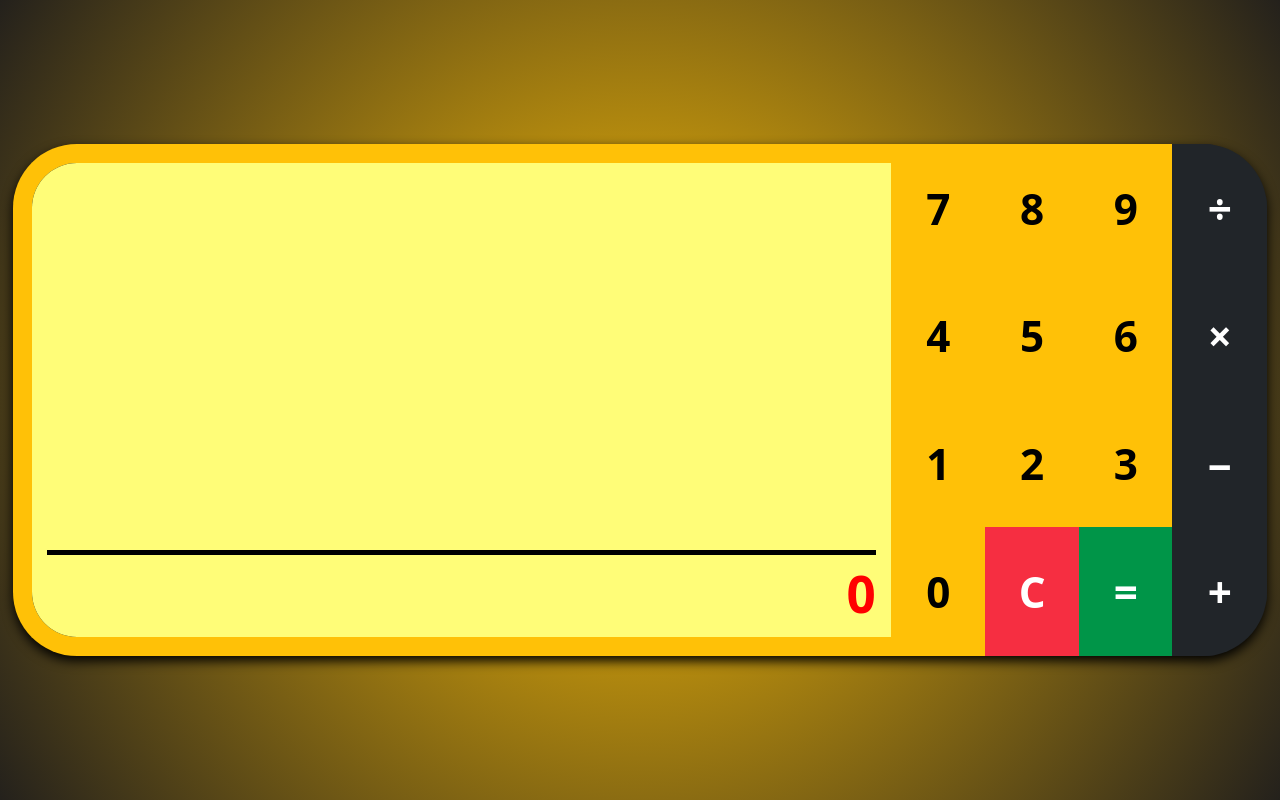
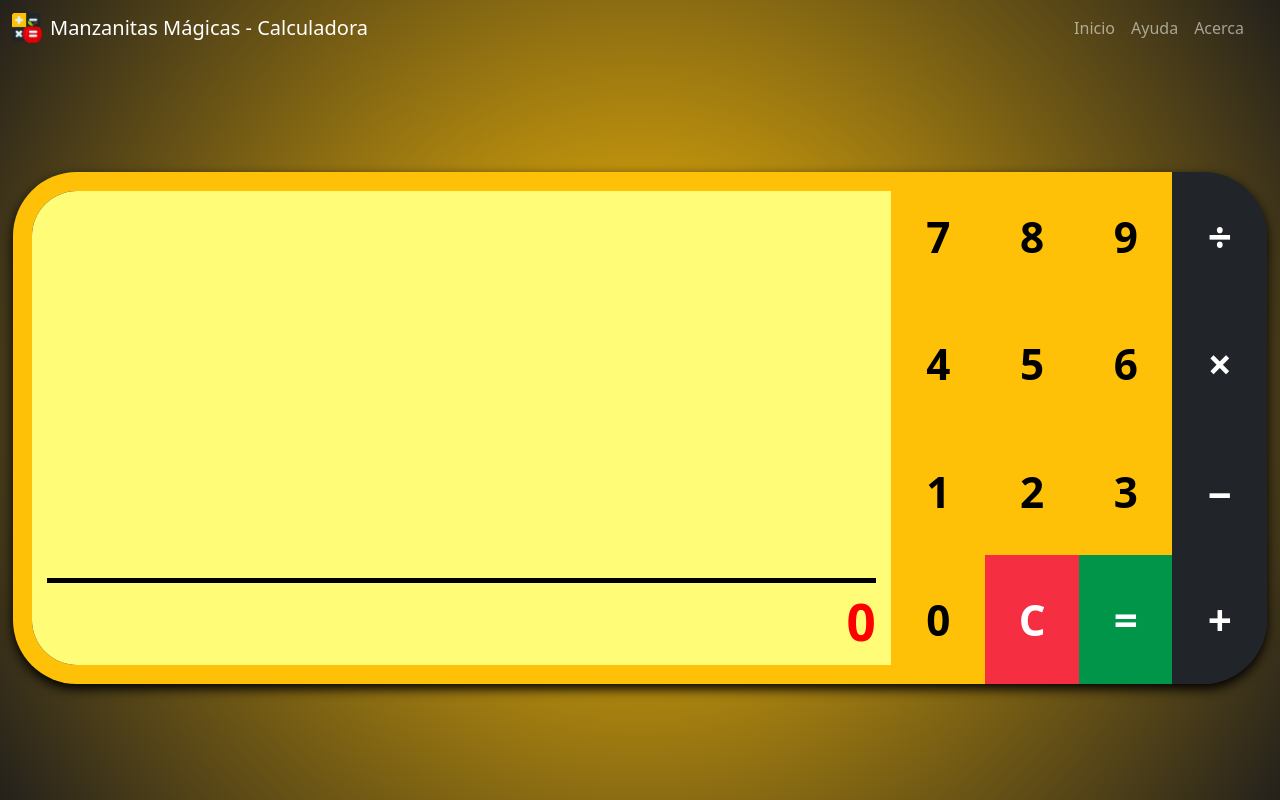
Before and after one commit to Kangeldar555/apple-calculator-for-kids, a React (Create React App) app: page / in a window 1280 px wide. Built offline with nearby package versions, Linux system fonts and the light colour scheme; the HTML template or start-up script is replaced by a standard one.

Commit message:
Agregado Header con navegacion (Bootstrap)

```diff
--- a/src/App.scss
+++ b/src/App.scss
@@ -5,4 +5,17 @@
     flex-direction: column;
     height: 100vh; /*100% de la altura del navegador*/
     background: radial-gradient(circle, var(--bs-warning) 0%, rgba(36,33,28,1) 100%);
+
+    header {
+        width: 100%;
+    }
+
+    section {
+        display: flex;
+        align-items: center;
+        justify-content: center;
+        height: 100%;
+        width: 100%;
+        overflow: auto;
+    }
 }
--- a/src/App.tsx
+++ b/src/App.tsx
@@ -1,12 +1,17 @@
 import React from 'react';
-import { Button } from 'react-bootstrap';
+import Calculator from './components/Calculator/Calculator';
+import Header from './components/Header/Header';
 import './App.scss';
-import Calculator from './components/Calculator/Calculator';
 
 function App() {
   return (
     <div className="App">
-      <Calculator/>
+      <header>
+        <Header expand='md'/>
+      </header>
+      <section>
+        <Calculator/>
+      </section>
     </div>
   );
 }
--- a/src/components/Calculator/Calculator.scss
+++ b/src/components/Calculator/Calculator.scss
@@ -1,4 +1,4 @@
-$breakpoint-mobile: 768px;
+$breakpoint-mobile: 768px; // md en bootstrap
 
 .calculatorContainer {
     display: grid;
@@ -35,6 +35,7 @@ $breakpoint-mobile: 768px;
     @media (min-width: $breakpoint-mobile) {
         width: 98%;
         height: 40vw;
+        max-height: 100%;
         border-radius: 5vw;
         grid-template-rows: 1fr;
         grid-template-columns: 70% 30%;
--- /dev/null
+++ b/src/components/Header/Header.scss
@@ -0,0 +1,35 @@
+$breakpoint-mobile: 768px; // md en bootstrap
+$max-width-navbar: 1920px;
+
+.custom-navbar {
+
+    .navbar-toggler {
+        padding: 0.25rem 0.5rem; // Espaciado interno del botón
+        font-size: 1rem; // Tamaño del texto del botón. Modifica el tamaño del icono (unidades em)
+    }
+
+    @media (min-width: $breakpoint-mobile) {
+        background: none!important;
+
+        .custom-container {
+            max-width: $max-width-navbar;
+        }
+
+        img {
+            width: 30px;
+            height: 30px;
+        }
+    }
+}
+
+.custom-dialog {
+    backdrop-filter: blur(10px);
+
+    button {
+        filter: invert(1);
+    }
+
+    @media (min-width: $breakpoint-mobile) {
+        backdrop-filter: none;
+    }
+}
--- /dev/null
+++ b/src/components/Header/Header.tsx
@@ -0,0 +1,68 @@
+import React from 'react'
+import { Container, Nav, Navbar, Offcanvas } from 'react-bootstrap';
+import './Header.scss';
+
+type Props = {
+  expand: 'sm' | 'md' | 'lg' | 'xl' | 'xxl';
+}
+
+const Header = ({ expand }: Props) => {
+
+  const appLogoUrl: string = `${process.env.PUBLIC_URL}/favicon.png`;
+  const fullTitle: string = 'Manzanitas Mágicas - Calculadora';
+  const shortTitle: string = 'Manzanitas Mágicas';
+  const modalSubtitle: string = 'Calculadora';
+  const homeLinkText = 'Inicio';
+  const helpLinkText = 'Ayuda';
+  const aboutLinkText = 'Acerca';
+
+  return (
+    <Navbar bg="dark" variant="dark" expand={expand} className="custom-navbar bg-gradient">
+      <Container fluid className='custom-container'>
+        <Navbar.Brand href="#" className="d-flex align-items-center">
+          <img
+            src={appLogoUrl}
+            alt="Logo"
+            width="24"
+            height="24"
+            className="me-2"
+          />
+          <h1 className="d-md-none fs-6 m-0">{shortTitle}</h1>
+          <h1 className="d-none d-md-inline fs-5 m-0">{fullTitle}</h1>
+        </Navbar.Brand>
+        <Navbar.Toggle aria-controls={`offcanvasNavbar-expand-${expand}`} />
+        <Navbar.Offcanvas
+          id={`offcanvasNavbar-expand-${expand}`}
+          aria-labelledby={`offcanvasNavbarLabel-expand-${expand}`}
+          placement="top"
+          className="custom-dialog bg-dark bg-opacity-75 text-white h-100"
+        >
+          <Offcanvas.Header closeButton>
+            <Offcanvas.Title id={`offcanvasNavbarLabel-expand-${expand}`} className='d-flex align-items-center'>
+              <img
+                src={appLogoUrl}
+                alt="Logo"
+                width="30"
+                height="30"
+                className="me-2"
+              />
+              <div className='d-flex flex-column'>
+                <h2 className="fs-5 m-0">{shortTitle}</h2>
+                <h3 className='fs-6 m-0 fw-normal'>{modalSubtitle}</h3>
+              </div>
+            </Offcanvas.Title>
+          </Offcanvas.Header>
+          <Offcanvas.Body>
+            <Nav className="justify-content-end flex-grow-1 pe-3">
+              <Nav.Link href="#1">{homeLinkText}</Nav.Link>
+              <Nav.Link href="#2">{helpLinkText}</Nav.Link>
+              <Nav.Link href="#3">{aboutLinkText}</Nav.Link>
+            </Nav>
+          </Offcanvas.Body>
+        </Navbar.Offcanvas>
+      </Container>
+    </Navbar>
+  );
+};
+
+export default Header
```
Also changed, not shown: src/hooks/useKeyboardPress.ts (renamed from src/hooks/useKeyboardPress.tsx).
